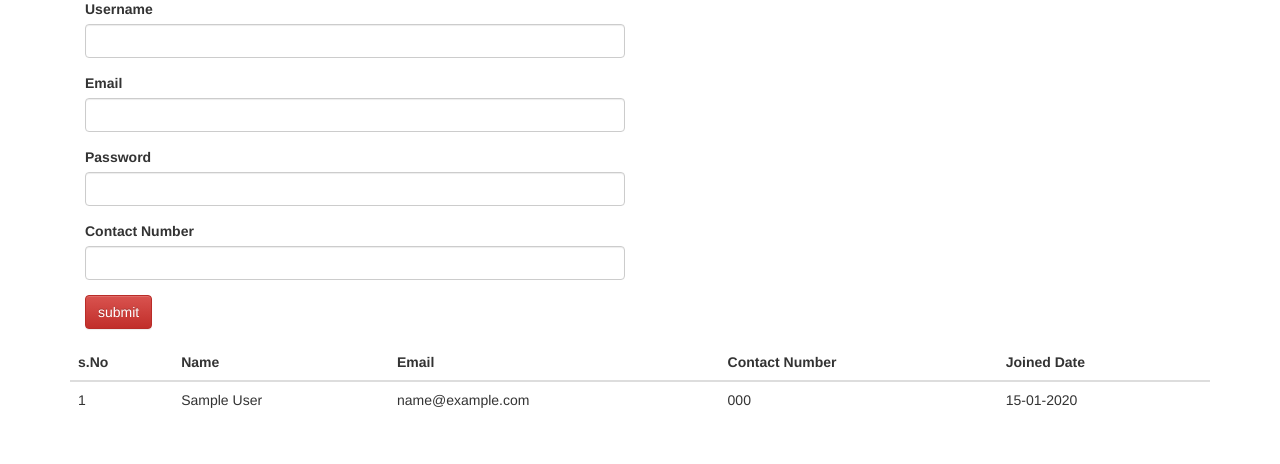
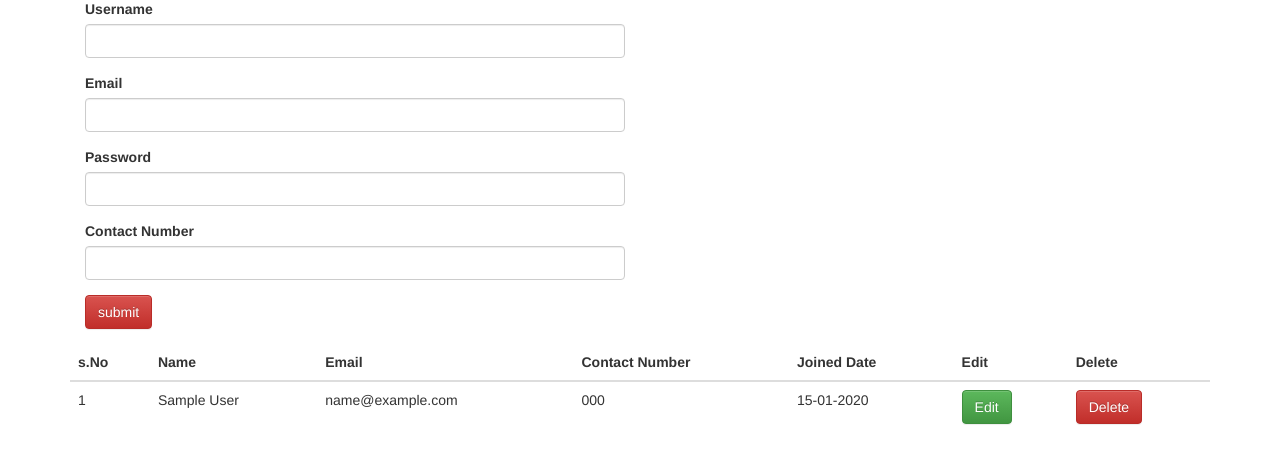
Before and after one commit to gekif/CompWebBegToAdvPks, a PHP site: page /index.php in a window 1280 px wide. Shown: the part 233-697 px from the top of the page. Run offline with PHP 8.4, Linux system fonts and the light colour scheme; tables that the repository leaves empty or names only in its code hold one stand-in row (values such as "Sample post").

Commit message:
Modify Delete Crud and Select

```diff
--- a/6-PHP/index.php
+++ b/6-PHP/index.php
@@ -49,7 +49,7 @@ $conn = mysqli_connect(HOST, USERNAME, PASSWORD, DATABASE);
     </form>
     <?php
 
-    $sql = "SELECT name, email, contact_number, DATE_FORMAT(DATE(date), '%d-%m-%Y') as date FROM users";
+    $sql = "SELECT id, name, email, contact_number, DATE_FORMAT(DATE(date), '%d-%m-%Y') as date FROM users";
     $run = mysqli_query($conn, $sql);
     /*
     while($rows = mysqli_fetch_assoc($run) ) {
@@ -65,6 +65,8 @@ $conn = mysqli_connect(HOST, USERNAME, PASSWORD, DATABASE);
                 <th>Email</th>
                 <th>Contact Number</th>
                 <th>Joined Date</th>
+                <th>Edit</th>
+                <th>Delete </th>
             </tr>
         </thead>
         <tbody>
@@ -78,6 +80,8 @@ $conn = mysqli_connect(HOST, USERNAME, PASSWORD, DATABASE);
                 <td>{$rows['email']}</td>
                 <td>{$rows['contact_number']}</td>
                 <td>{$rows['date']}</td>
+                <td><a href='#' class='btn btn-success'>Edit</a></td>
+                <td><a href='index.php?del_id={$rows['id']}' class='btn btn-danger'>Delete</a></td>
             </tr>
         ";
         $c++;
@@ -107,4 +111,11 @@ if (isset($_POST['submit'])) {
         <script>window.location = "index.php";</script>
     <?php }
 }
+
+if (isset($_GET['del_id'])) {
+    $del_sql = "DELETE FROM users WHERE id = '{$_GET['del_id']}'";
+    if (mysqli_query($conn, $del_sql)) { ?>
+        <script>window.location = "index.php";</script>
+<?php }
+}
 ?>
```
